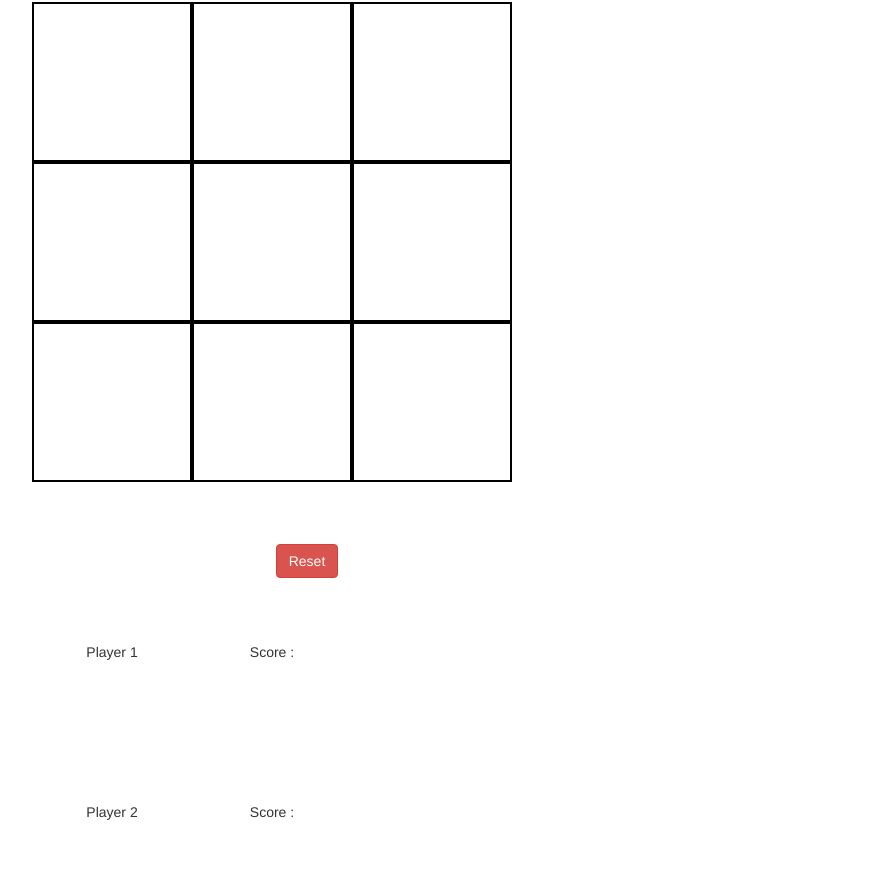
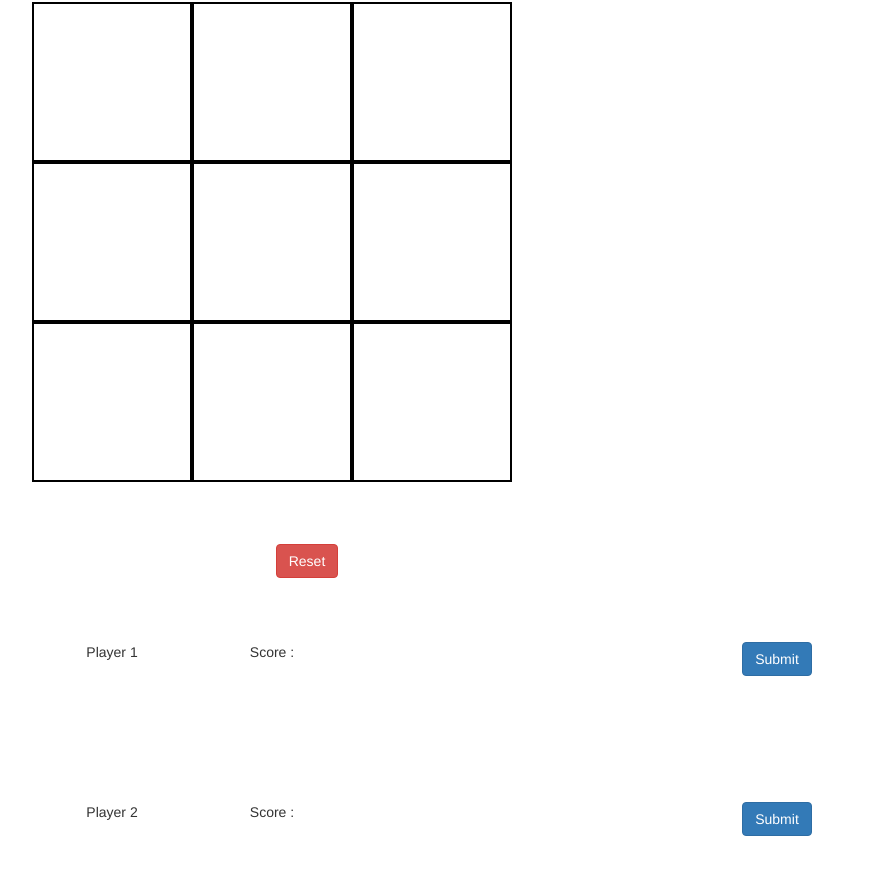
Before and after one commit to LegrandMichael/Morpion, a website: page index.html in a window 1280 px wide. Shown: the part 118-992 px from the top of the page, without its empty margins (23-911 px from the left). Drawn offline with nearby package versions, Linux system fonts and the light colour scheme.

Commit message:
Add button Submit for player's name

```diff
--- a/index.html
+++ b/index.html
@@ -33,10 +33,13 @@
 		<div class="row">
 			<div class="P1 col-xs-12">Player 1</div>
 			<div class="scp1 col-xs-12">Score :</div>
+			<button id="validp1" type="button" class="btn btn-primary">Submit</button>
+			<!-- <button type="button" class="close" data-dismiss="modal" aria-label="submit"> -->
 		</div>
 		<div class="row">
 			<div class="P2 col-xs-12">Player 2</div>
 			<div class="scp2 col-xs-12">Score :</div>
+			<button id="validp2" type="button" class="btn btn-primary">Submit</button>
 		</div>
 	</div>
 	<script src="node_modules/jquery/dist/jquery.js""></script>
```
